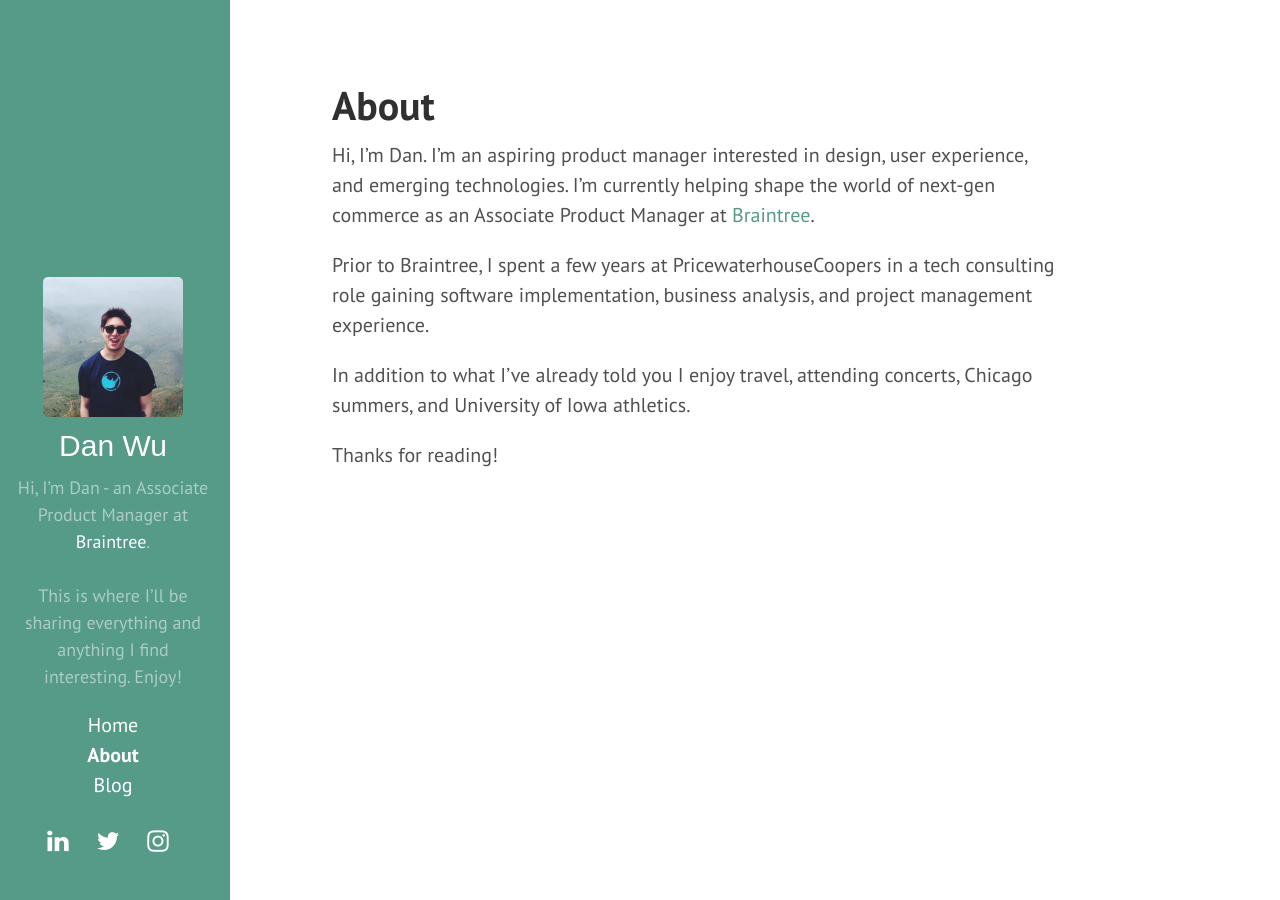
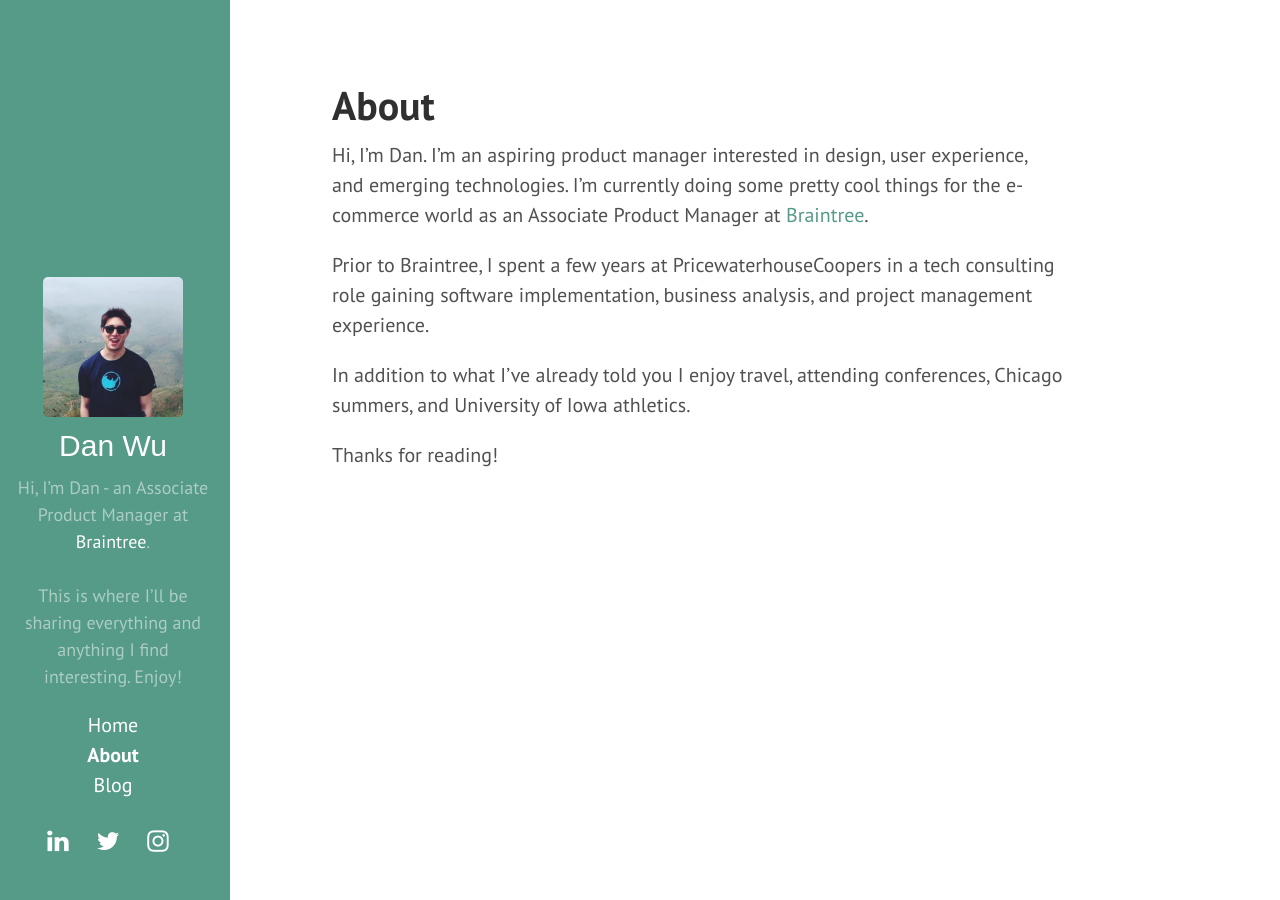
Before and after one commit to danielwu426/danielwu426.github.io, a Jekyll site: the page built from about.md, in a window 1280 px wide. Built offline with Jekyll 4.4.1, drawn with Linux system fonts in a browser that asks for light colours; nearby versions of some CDN libraries; some web fonts are replaced; Markdown is read by kramdown in place of the engine named in the settings.

Commit message:
Update bio

```diff
--- a/about.md
+++ b/about.md
@@ -3,10 +3,10 @@
 title: About
 ---
 
-Hi, I'm Dan. I'm an aspiring product manager interested in design, user experience, and emerging technologies. I'm currently helping shape the world of next-gen commerce as an Associate Product Manager at [Braintree](http://www.braintreepayments.com).
+Hi, I'm Dan. I'm an aspiring product manager interested in design, user experience, and emerging technologies. I'm currently doing some pretty cool things for the e-commerce world as an Associate Product Manager at [Braintree](http://www.braintreepayments.com).
 
 Prior to Braintree, I spent a few years at PricewaterhouseCoopers in a tech consulting role gaining software implementation, business analysis, and project management experience.
 
-In addition to what I've already told you I enjoy travel, attending concerts, Chicago summers, and University of Iowa athletics.
+In addition to what I've already told you I enjoy travel, attending conferences, Chicago summers, and University of Iowa athletics.
 
 Thanks for reading!
```
